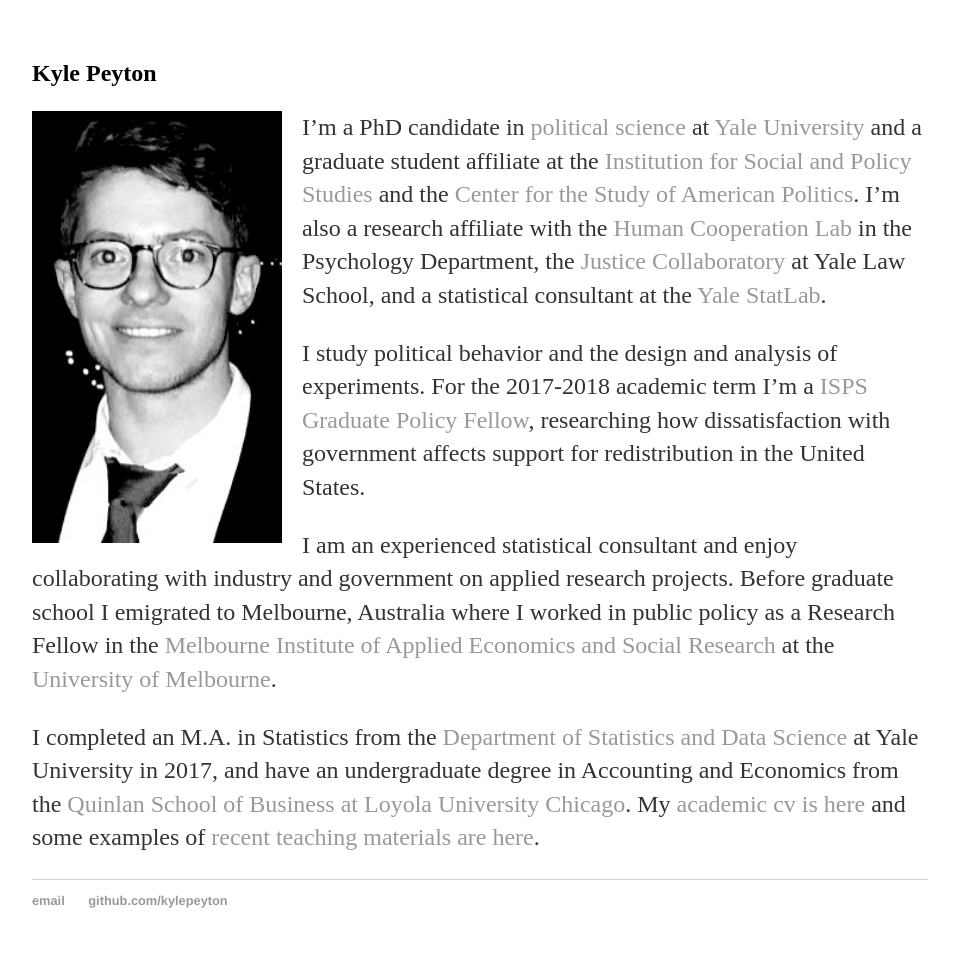
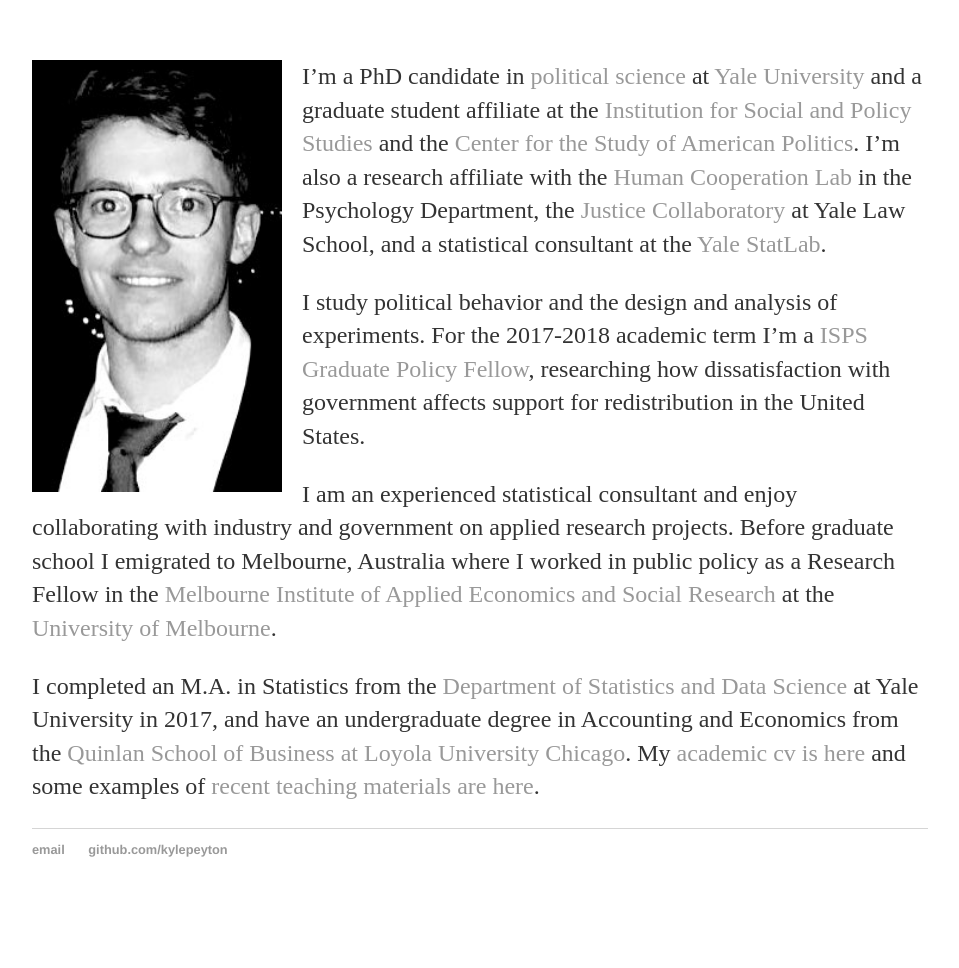
Before and after one commit to kylepeyton/kylepeyton.github.io, a Jekyll site: the page built from index.markdown, in a window 1280 px wide. Shown: the whole page, without its empty margins (160-1119 px from the left). Built offline with Jekyll 4.4.1, drawn with Linux system fonts in a browser that asks for light colours; after the commit the page ends 917 px from its top, so only the background shows below that.

Commit message:
Update design-kp.html

```diff
--- a/_layouts/design-kp.html
+++ b/_layouts/design-kp.html
@@ -8,7 +8,6 @@
 
 		</head>
 		<body>
-			<h2>Kyle Peyton</h2>
 			<div class="container">
 
 			{{ content }}
```
